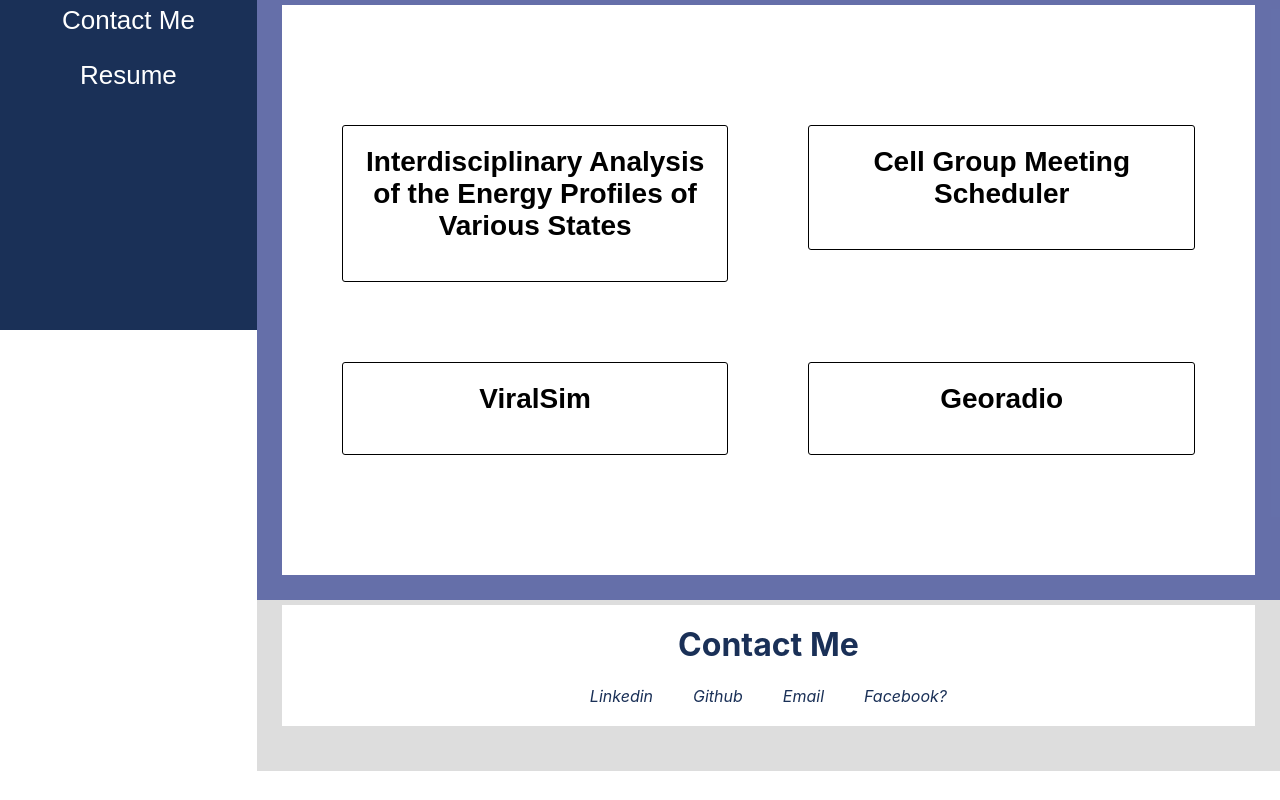
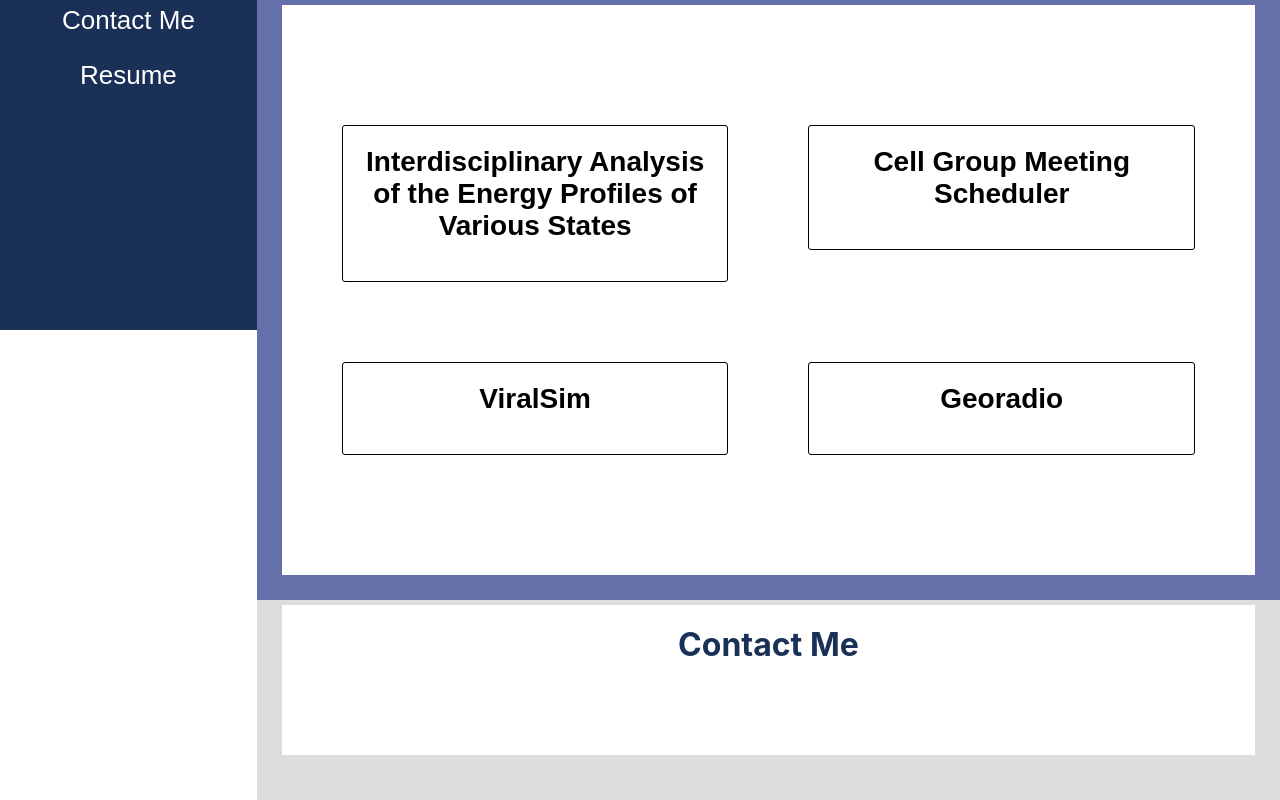
Before and after one commit to pacbac/pacbac.github.io, a React (Create React App) app: page / in a window 1280 px wide. Shown: the part 500-1300 px from the top of the page. Before the commit the page ends 1271 px from the top, so only its background shows below. Built offline with nearby package versions, Linux system fonts and the light colour scheme.

Commit message:
Add misc content

```diff
--- a/src/App.scss
+++ b/src/App.scss
@@ -137,9 +137,10 @@ div.content {
   > i {
     margin: 20px;
     color: $dark-text-blue;
+    font-size: 40px;
 
     &:hover {
-      color: white;
+      color: gray;
     }
   }
 }
--- a/src/components/Contact.js
+++ b/src/components/Contact.js
@@ -7,10 +7,10 @@ class Contact extends Component {
                 <div>
                     <h1>Contact Me</h1>
                     <div className="contact-links">
-                        <a href="https://linkedin.com/in/claytonjc"><i>Linkedin</i></a>
-                        <a href="https://github.com/pacbac"><i>Github</i></a>
-                        <a href="https://claytonchu99@gmail.com"><i>Email</i></a>
-                        <a><i>Facebook?</i></a>
+                        <a href="https://linkedin.com/in/claytonjc" target="_blank"><i className="fab fa-linkedin" aria-hidden="true"></i></a>
+                        <a href="https://github.com/pacbac" target="_blank"><i class="fab fa-github-square"></i></a>
+                        <a href="mailto:claytonchu99@gmail.com"><i class="fas fa-envelope-square"></i></a>
+                        <a href="https://www.facebook.com/clayton.chu.7" target="_blank"><i class="fab fa-facebook-square"></i></a>
                     </div>
                 </div>
             </div>
--- a/src/components/ContentLayer.js
+++ b/src/components/ContentLayer.js
@@ -4,7 +4,7 @@ import Projects from './Projects';
 import Contact from './Contact';
 
 export default () => (
-    <div class="content">
+    <div className="content">
         <Home/>
         <Projects/>
         <Contact/>
--- a/src/components/Home.js
+++ b/src/components/Home.js
@@ -12,7 +12,7 @@ class Home extends Component {
                     <div className="home-bio">
                         <h2>Hi! I'm Clayton Chu, a computer science student at UCLA
                         and an aspiring software engineer.</h2>
-                        <p>My primary interests are in <strong>software engineering</strong>
+                        <p>My primary interests are in <strong>software engineering </strong>
                         and <strong>mathematical modeling</strong>, with <strong>machine learning</strong> and
                         other  <strong>pure and applied mathematical topics</strong> as secondary interests.</p>
                         <p>In my free time, I love to play the piano and Super Smash Brothers Melee (and the Smash series
@@ -20,7 +20,7 @@ class Home extends Component {
                     </div>
                     <div className="home-work">
                         <h2>Where I've Worked</h2>
-                        <div class="home-workplaces">
+                        <div className="home-workplaces">
                             <Workplace name="Garrick Institute of Risk Sciences"/>
                             <Workplace name="US Census Bureau"/>
                             <Workplace name="Johns Hopkins University Applied Physics Laboratory"/>
--- a/src/css/App.css
+++ b/src/css/App.css
@@ -110,9 +110,10 @@ div.content {
   text-decoration: none; }
   .contact-links > a > i {
     margin: 20px;
-    color: #1a3057; }
+    color: #1a3057;
+    font-size: 40px; }
     .contact-links > a > i:hover {
-      color: white; }
+      color: gray; }
 
 .projects-row {
   display: flex; }
```
Also changed, not shown: 1 other file (tests, documents, lock files or other folders).
